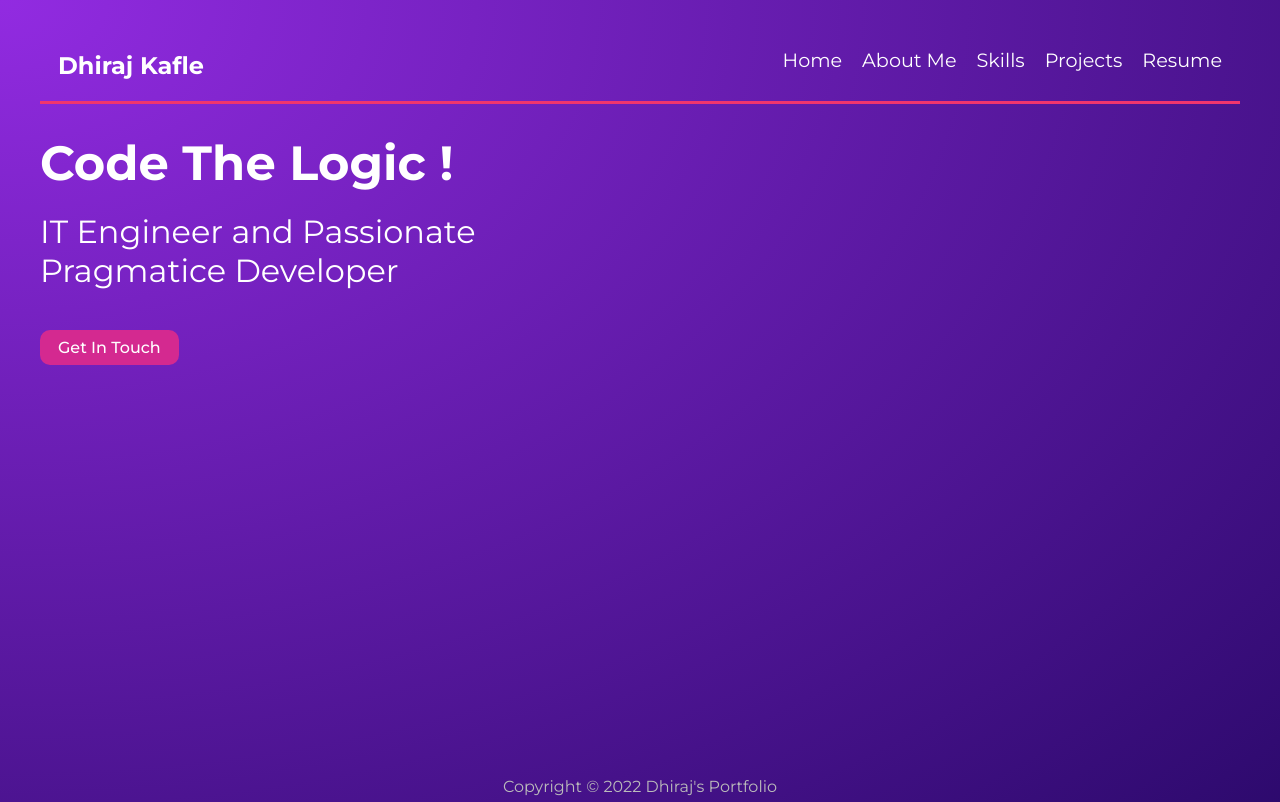
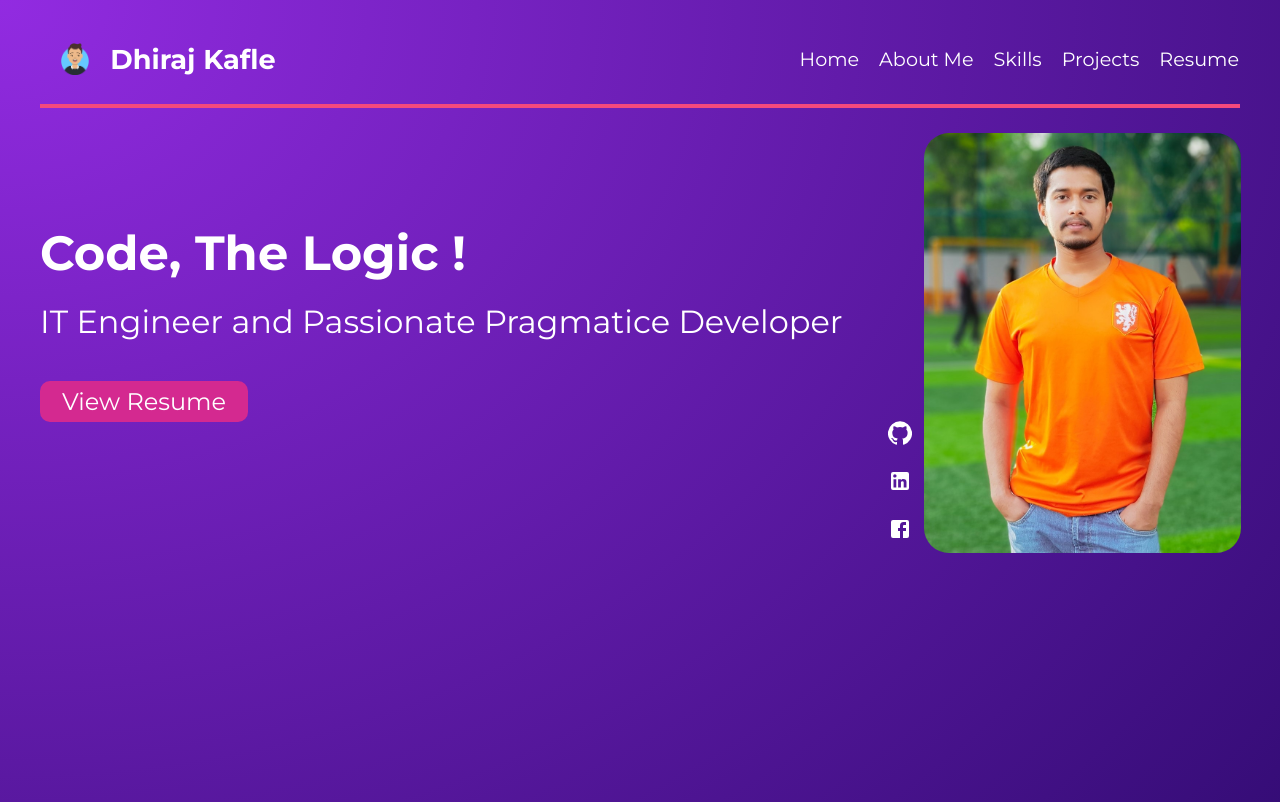
Before and after one commit to 47dhiraj/Gatsby-Portfolio, a Gatsby site: page / in a window 1280 px wide. Shown: the top 802 px of the page. Built offline with nearby package versions, Linux system fonts and the light colour scheme; Gatsby itself is replaced by a stand-in of ours.

Commit message:
Adding Profile image and Social Icons

```diff
--- a/package.json
+++ b/package.json
@@ -14,6 +14,8 @@
     "test": "echo \"Write tests! -> https://gatsby.dev/unit-testing\" && exit 1"
   },
   "dependencies": {
+    "@material-ui/core": "^4.12.3",
+    "@material-ui/icons": "^4.11.2",
     "gatsby": "^4.4.0",
     "react": "^17.0.1",
     "react-dom": "^17.0.1"
--- a/src/components/Navbar.js
+++ b/src/components/Navbar.js
@@ -5,7 +5,12 @@ export default function Navbar() {
 
     return (
         <nav className='header'>
-            <h1>Dhiraj Kafle</h1>
+
+            <a class="navbar__brand" href="/">
+                <img class="navbar__logo" src="/avatar.png" alt="FullStack Web Developer, Nepal" />
+                <strong class="navbar__title">Dhiraj Kafle</strong>
+            </a>
+
 
             <div className="links">
 
--- a/src/pages/index.js
+++ b/src/pages/index.js
@@ -2,6 +2,19 @@ import React from "react"
 import { Link } from 'gatsby'
 import Layout from "../components/Layout"
 import * as styles from '../styles/home.module.css'
+
+import { GitHub } from "@material-ui/icons"
+import { LinkedIn } from "@material-ui/icons"
+import { Facebook } from "@material-ui/icons"
+import Grid  from "@material-ui/core/Grid"
+import { IconButton } from "@material-ui/core"
+
+
+const socialItems = [
+  {icon: GitHub, url: "https://github.com/47dhiraj"},
+  {icon: LinkedIn, url: "https://www.linkedin.com/in/dhiraj-kafle-4a19781a3/"},
+  {icon: Facebook, url: "https://www.facebook.com/dhirajkafle553/"},
+]
 
 export default function Home() {
 
@@ -11,11 +24,34 @@ export default function Home() {
       <section className={styles.header}>
 
         <div>
-          <h2>Code The Logic !</h2>
+          <h2>Code, The Logic !</h2>
           <h3>IT Engineer and Passionate Pragmatice Developer</h3>
 
-          <Link className={styles.btn} to="/contact">Get In Touch</Link>
+          <Link className={styles.btn} to="/resume"> View Resume </Link>
+
         </div>
+
+
+        <div style={{ display: 'flex', flexDirection: 'row'}}>
+
+          <Grid Container style={{ marginTop: 'auto' }}>
+            {
+              socialItems.map((item) => (
+                <Grid item >
+                  <Link href={item.url} target='_blank'>
+                    <IconButton>
+                      <item.icon />
+                    </IconButton>
+                  </Link>
+                </Grid>
+              ))
+            }
+          </Grid>
+
+          <img src="/profile.jpg" alt="Profile Pic" style={{ maxWidth: '100%', height: '420px', borderRadius: '25px'  }} />
+
+        </div>
+
 
       </section>
 
--- a/src/styles/global.css
+++ b/src/styles/global.css
@@ -31,14 +31,31 @@ p {
 
 
 .header {
-  padding: 18px;
+  padding: 18px 1px;
   display: flex;
   align-items: center;
   max-width: 1200px;
-  margin: 30px auto;
-  border-bottom: 3px solid #f2f2f2;
-  border-color: #f1356d;
+  margin: 25px auto;
+  border-bottom: 4px solid #f2f2f2;
+  border-color: #f5497c;
 }
+
+.navbar__brand {
+  align-items: center;
+  display: flex;
+  height: 2rem;
+}
+
+.navbar__logo {
+  height: 100%;
+  margin-right: 1.3rem;
+}
+
+.navbar__title {
+  font-size: 1.7em;
+  max-width: 100%;
+}
+
 
 nav .links {
   display: flex;
@@ -57,7 +74,7 @@ nav a {
   border-bottom: 3px solid transparent;
 }
 
-nav a:hover {
+nav .links a:hover {
   border-color: #f1356d;
 }
 
--- a/src/styles/home.module.css
+++ b/src/styles/home.module.css
@@ -1,7 +1,7 @@
 .header {
     display: grid;
-    grid-template-columns: 1fr 1fr;
-    grid-gap: 40px;
+    grid-template-columns: 2.3fr 1fr;
+    /* grid-gap: 30px; */
     align-items: center;
 }
 .header h2 {
@@ -17,8 +17,12 @@
 .btn {
     display: inline-block;
     background: #D42990;
-    padding: 8px 18px;
+    margin-top: 20px;
+    padding: 6px 22px;
+    margin-bottom: 40px;
+    /* padding: 10px 26px; */
     border-radius: 10px;
-    margin-top: 20px;
-    font-weight: 500;
+    /* border-radius: 9px; */
+    font-size: x-large;
+    /* font-weight: 500; */
 }
```
Also changed, not shown: static/avatar.png (added), static/avatar.svg (added), static/profile.jpg (added), 1 other file.
